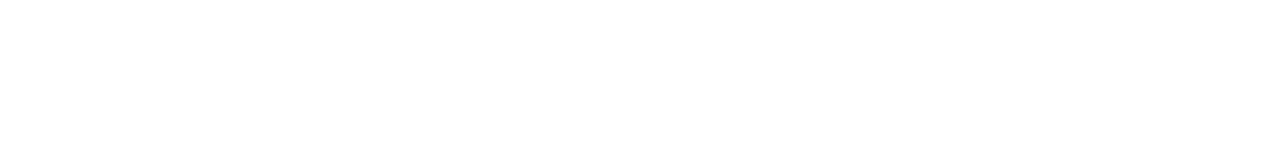
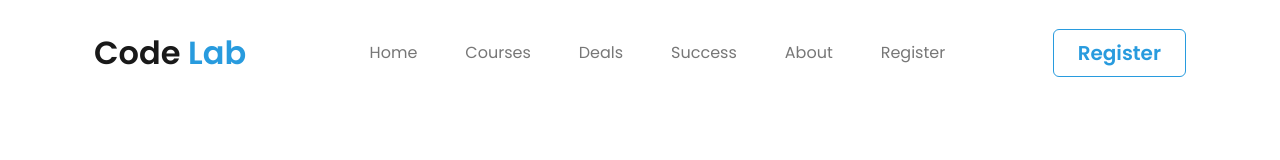
Before and after one commit to asibiqbal/code-lab, a plain HTML site: page index.html in a window 1280 px wide. Drawn offline with nearby package versions, Linux system fonts and the light colour scheme.

Commit message:
added logo and nav

```diff
--- a/index.html
+++ b/index.html
@@ -4,7 +4,7 @@
 <head>
     <meta charset="utf-8">
     <meta name="viewport" content="width=device-width, initial-scale=1">
-    <title>Bootstrap demo</title>
+    <title>Code Lab</title>
     <!-- Bootstrap CSS -->
     <link href="https://cdn.jsdelivr.net/npm/bootstrap@5.2.0/dist/css/bootstrap.min.css" rel="stylesheet"
         integrity="sha384-gH2yIJqKdNHPEq0n4Mqa/HGKIhSkIHeL5AyhkYV8i59U5AR6csBvApHHNl/vI1Bx" crossorigin="anonymous">
@@ -13,6 +13,59 @@
 </head>
 
 <body>
+    <!-- Header Start -->
+    <header>
+        <!-- Logo And Nav Section Start-->
+        <section class="container">
+            <nav class="navbar navbar-expand-lg">
+                <div class="container-fluid py-lg-3">
+                    <!-- Logo -->
+                    <a class="navbar-brand code-logo" href="#">Code
+                        <span>Lab</span></a>
+                    <!-- Register Button For md -->
+                    <a href="#"
+                        class="d-lg-none d-md-block d-sm-none d-none btn code-register px-4 py-2 ms-auto">Register</a>
+                    <button class="navbar-toggler ms-md-4 ms-sm-0" type="button" data-bs-toggle="collapse"
+                        data-bs-target="#navbarSupportedContent" aria-controls="navbarSupportedContent"
+                        aria-expanded="false" aria-label="Toggle navigation">
+                        <span class="navbar-toggler-icon"></span>
+                    </button>
+                    <!-- Nav -->
+
+
+                    <div class="collapse navbar-collapse" id="navbarSupportedContent">
+                        <ul class="navbar-nav mx-auto mb-2 mb-lg-0 code-nav">
+                            <li class="nav-item">
+                                <a class="nav-link px-lg-4 px-md-0" aria-current="page" href="#">Home</a>
+                            </li>
+                            <li class="nav-item">
+                                <a class="nav-link px-lg-4 px-md-0" href="#">Courses</a>
+                            </li>
+                            <li class="nav-item">
+                                <a class="nav-link px-lg-4 px-md-0" href="#">Deals</a>
+                            </li>
+                            <li class="nav-item">
+                                <a class="nav-link px-lg-4 px-md-0" href="#">Success</a>
+                            </li>
+                            <li class="nav-item">
+                                <a class="nav-link px-lg-4 px-md-0" href="#">About</a>
+                            </li>
+                            <li class="nav-item">
+                                <a class="nav-link px-lg-4 px-md-0" href="#">Register</a>
+                            </li>
+                        </ul>
+                        <a href="#" class="btn code-register px-4 py-2 d-lg-inline d-md-none d-sm-inline ">Register</a>
+                    </div>
+                </div>
+            </nav>
+        </section>
+        <!-- Logo And Nav Section End-->
+
+        <!-- Slider Section Start -->
+
+        <!-- Slider Section End -->
+    </header>
+    <!-- Header End -->
 
     <!-- Bootstrap JS -->
     <script src="https://cdn.jsdelivr.net/npm/bootstrap@5.2.0/dist/js/bootstrap.bundle.min.js"
--- a/styles/style.css
+++ b/styles/style.css
@@ -0,0 +1,44 @@
+/* Google Fonts */
+@import url('https://fonts.googleapis.com/css2?family=Poppins:wght@400;500;600;700&display=swap');
+
+/* Typography */
+body {
+    font-family: 'Poppins', sans-serif;
+}
+
+/*------------
+     Header
+------------ */
+
+/* Logo */
+.code-logo {
+    font-weight: 600;
+    font-size: 2rem;
+}
+
+.code-logo span {
+    color: #289BDE;
+}
+
+.code-nav a {
+    font-weight: 400;
+    font-size: 1rem;
+    color: #777777;
+}
+
+.code-nav a:hover {
+    color: #289BDE;
+}
+
+.code-register {
+    font-size: 1.25rem;
+    font-weight: 600;
+    color: #289BDE;
+    border: 1px solid #289BDE;
+}
+
+.code-register:hover {
+    color: white;
+    background: #289BDE;
+    transition: 0.3s ease-in-out;
+}
```
